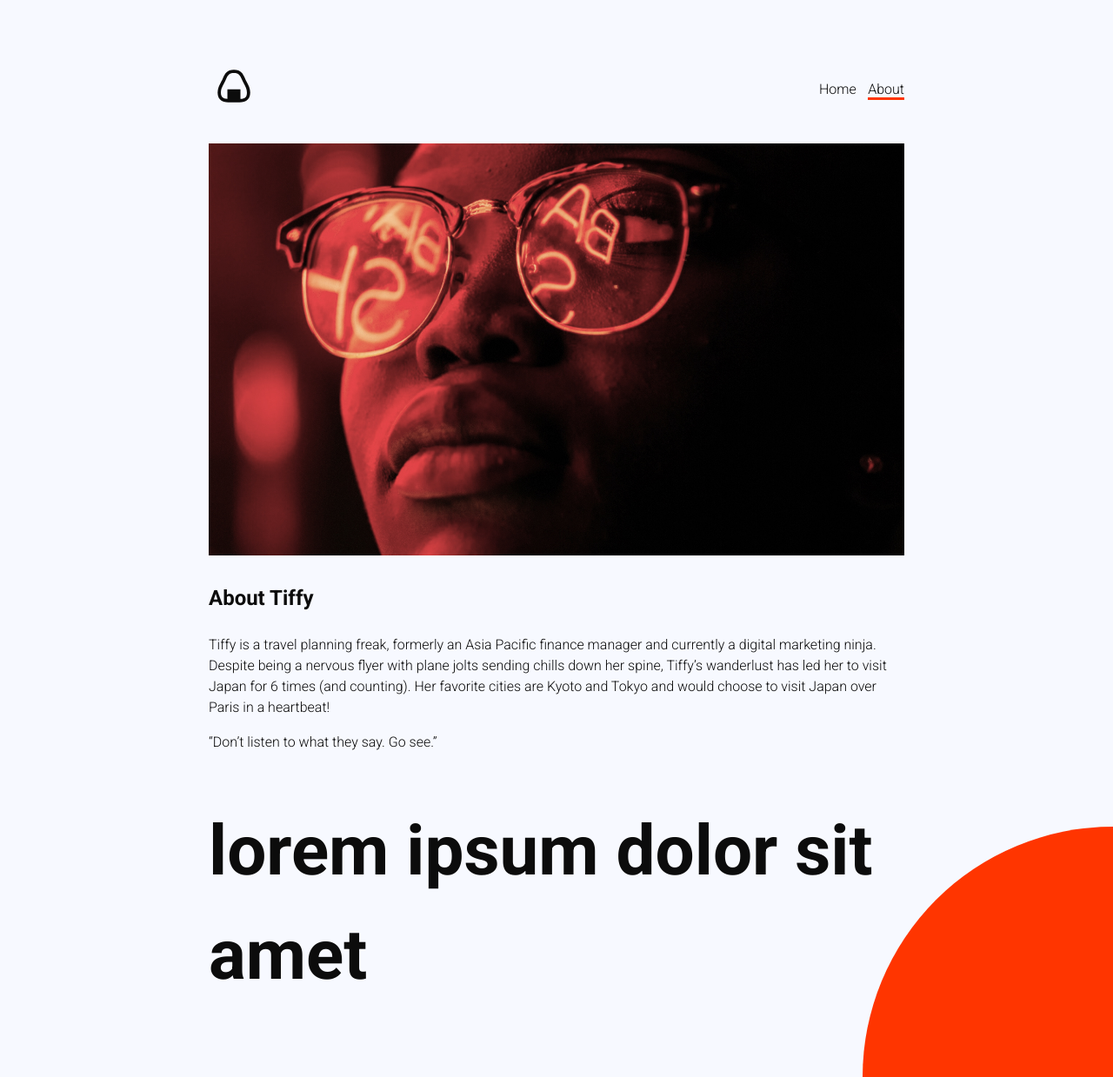
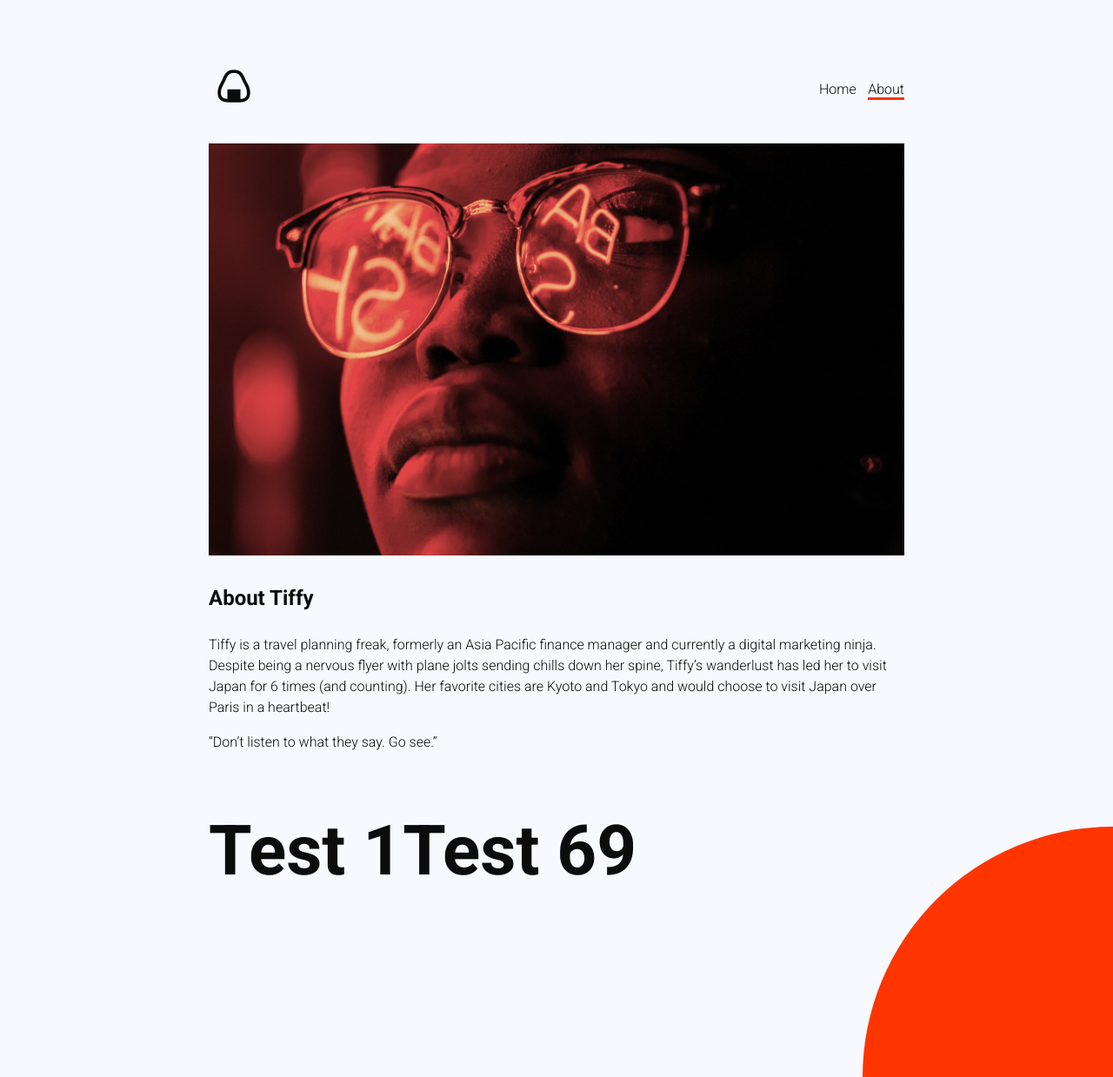
Before and after one commit to nikitasarejko/anightinjapan, a Jekyll site: the page built from about.markdown, in a window 1280 px wide and 1239 px high. Shown: the whole window at 87% size. Built offline with Jekyll 4.4.1, drawn with Linux system fonts in a browser that asks for light colours.

Commit message:
Updated About

```diff
--- a/about.markdown
+++ b/about.markdown
@@ -1,8 +1,10 @@
 ---
 title: About
 permalink: "/about/"
+potatoe:
+- Test 1
+- Test 69
 layout: default
-potatoe: lorem ipsum dolor sit amet
 ---
 
 ![about.jpg](/uploads/about.jpg)
```
